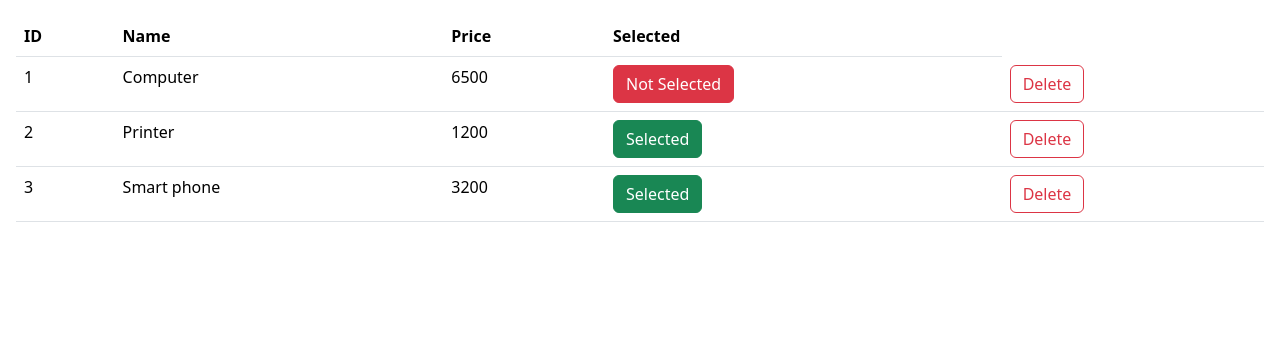
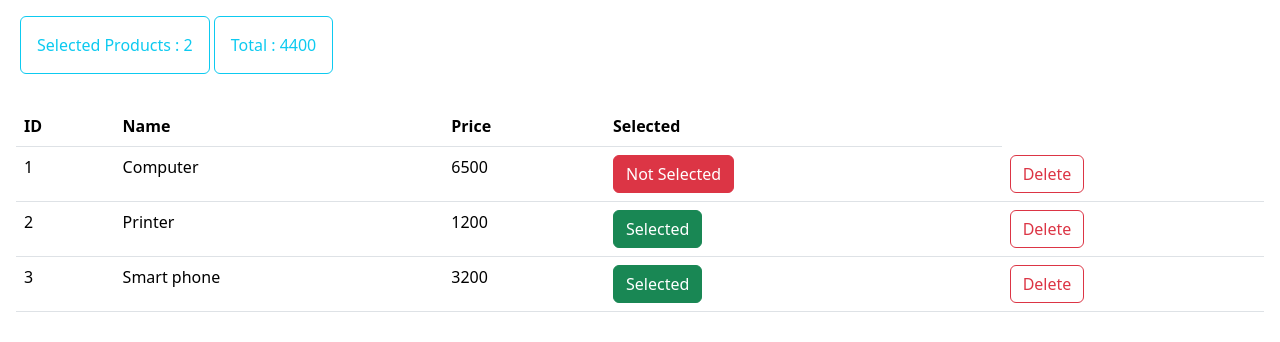
Before and after one commit to abed7helmi/ANGULAR_17_SIGNALS_, an Angular app: page / in a window 1280 px wide. Shown: the top 342 px of the page. Built offline with nearby package versions, Linux system fonts and the light colour scheme.

Commit message:
feat : dashborad component

```diff
--- a/src/app/app.component.html
+++ b/src/app/app.component.html
@@ -1 +1,2 @@
+<app-dash-board></app-dash-board>
 <app-products-list></app-products-list>
--- a/src/app/app.module.ts
+++ b/src/app/app.module.ts
@@ -7,13 +7,15 @@ import { NgbModule } from '@ng-bootstrap/ng-bootstrap';
 import { ProductComponent } from './product/product.component';
 import { ProductsComponent } from './products/products.component';
 import { ProductsListComponent } from './products-list/products-list.component';
+import { DashBoardComponent } from './dash-board/dash-board.component';
 
 @NgModule({
   declarations: [
     AppComponent,
     ProductComponent,
     ProductsComponent,
-    ProductsListComponent
+    ProductsListComponent,
+    DashBoardComponent
   ],
   imports: [
     BrowserModule,
--- /dev/null
+++ b/src/app/dash-board/dash-board.component.html
@@ -0,0 +1,6 @@
+<div class="p-3">
+  <ul class="nav nav-pills">
+    <li class="btn p-3 ms-1 btn-outline-info">Selected Products : {{selectedProductsCount()}}</li>
+    <li class="btn p-3 ms-1 btn-outline-info">Total  : {{totalPricesSelectedProducts()}}</li>
+  </ul>
+</div>
--- /dev/null
+++ b/src/app/dash-board/dash-board.component.ts
@@ -0,0 +1,23 @@
+import {Component, computed} from '@angular/core';
+import {ProductService} from "../services/product.service";
+
+@Component({
+  selector: 'app-dash-board',
+  templateUrl: './dash-board.component.html',
+  styleUrl: './dash-board.component.css'
+})
+export class DashBoardComponent {
+
+  constructor(private productService : ProductService) {
+  }
+
+  selectedProductsCount = computed<number>(()=>
+    this.productService.getAllProducts().filter(p=>p.selected).length
+  );
+  totalPricesSelectedProducts = computed<number>(()=>{
+    return this.productService.getAllProducts()
+      .filter(p=>p.selected==true)
+      .reduce((sum, current)=>sum+current.price,0)
+  });
+
+}
```
Also changed, not shown: src/app/dash-board/dash-board.component.css (added), 1 other file (tests, documents, lock files or other folders).
